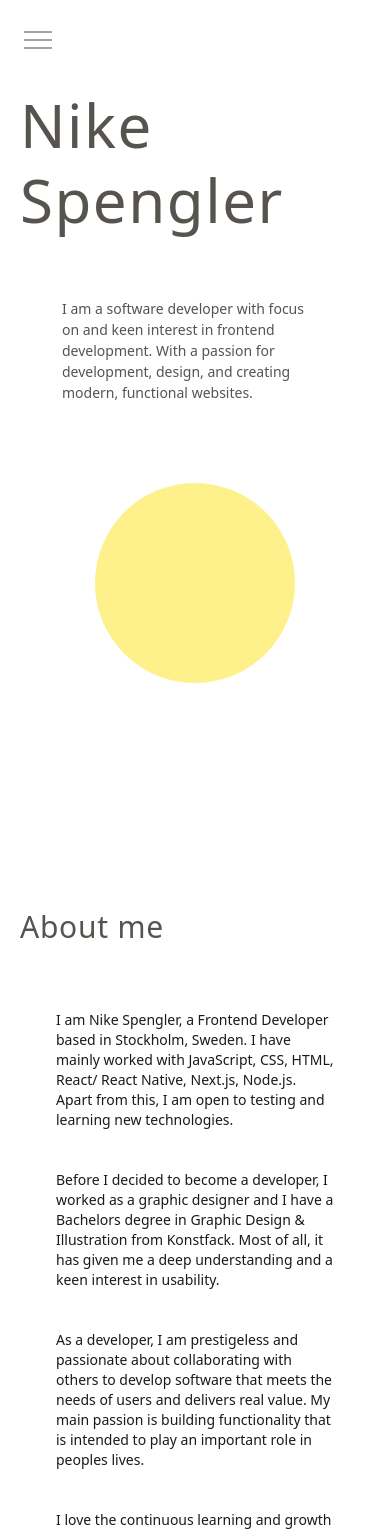
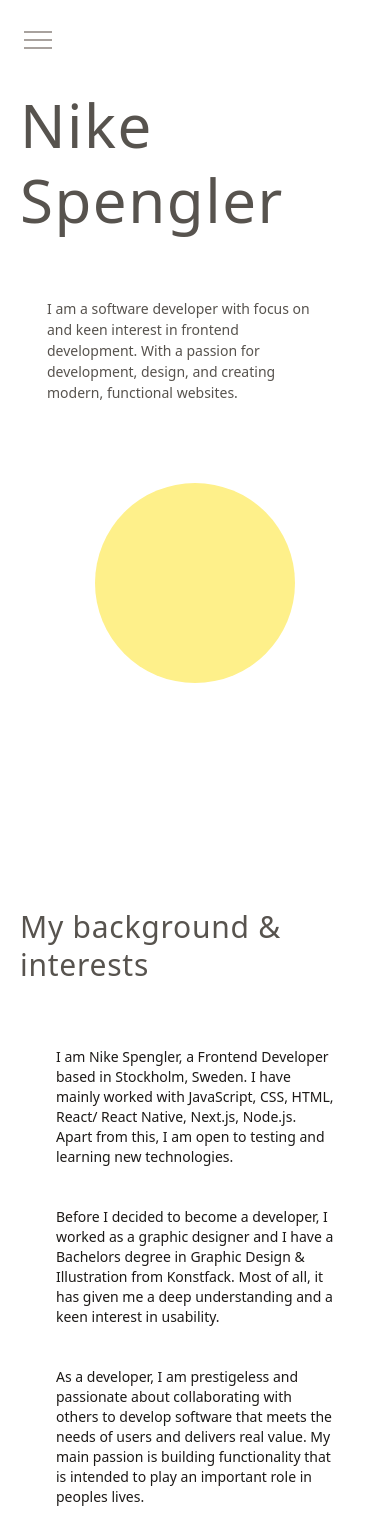
Before and after one commit to NikeSpengler/portfolio, a React (Vite) app in the folder portfolio-vite/: page / in a window 390 px wide. Shown: the top 1532 px of the page. Built offline with nearby package versions, Linux system fonts and the light colour scheme.

Commit message:
style update

```diff
--- a/portfolio-vite/src/components/About.jsx
+++ b/portfolio-vite/src/components/About.jsx
@@ -17,7 +17,7 @@ const About = () => {
                         visible: { opacity: 1, x: 0}
                     }}
                 >
-                <p className="text-[30px] md:text-[40px] font-light text-stone-600 px-[20px] md:pl-[18px] md:pr-[20px] leading-tight tracking-wide">About me</p>
+                <p className="text-[30px] md:text-[40px] font-light text-stone-600 px-[20px] md:pl-[18px] md:pr-[20px] leading-tight tracking-wide">My background & interests</p>
 
             </motion.div>
             </div>
--- a/portfolio-vite/src/components/Intro.css
+++ b/portfolio-vite/src/components/Intro.css
@@ -1,3 +1,7 @@
+
+@import url('https://fonts.googleapis.com/css2?family=Maven+Pro:wght@400..900&display=swap');
+
+
 .intro {
     position: relative;
 }
@@ -9,6 +13,7 @@
 }
 
 .intro-text {
+    font-family: "Maven Pro", sans-serif;
     height: 100%;
     display: flex;
     flex-direction: column;
--- a/portfolio-vite/src/components/Intro.jsx
+++ b/portfolio-vite/src/components/Intro.jsx
@@ -33,7 +33,7 @@ const Intro = () => {
             >
                 <a href="#Contact" className="text-4xl font-light text-left text-stone-400 pb-6 gap-6 md:pb-8 md:text-5xl">Contact me →</a>
             </motion.div> */}
-            <div className='flex md:flex justify-end sm:justify-end mx-auto md:mx-0 pr-4'>
+            <div className='flex md:flex justify-end md:justify-end mx-auto md:mx-0 pr-4'>
                 <motion.div
                 initial="hidden"
                 whileInView="visible"
@@ -44,7 +44,7 @@ const Intro = () => {
                     visible: { opacity: 1, x: 0}
                 }}
                 >
-                    <p className="text-[14px] font-light text-left text-stone-600 pb-20 gap-6 md:pb-8 pt-10 md:pt-20 md:text-left max-w-[250px] md:max-w-[350px]">I am a software developer with focus on and keen interest in frontend development. With a passion for development, design, and creating modern, functional websites. </p>
+                    <p className="text-[14px] text-left justify-end md:justify-end text-stone-600 pb-20 gap-6 md:pb-8 pt-10 md:pt-20 md:text-left max-w-[280px] md:max-w-[350px]">I am a software developer with focus on and keen interest in frontend development. With a passion for development, design, and creating modern, functional websites. </p>
                 </motion.div>
             </div>
 
--- a/portfolio-vite/src/components/Work.jsx
+++ b/portfolio-vite/src/components/Work.jsx
@@ -66,7 +66,7 @@ const Single = ({ item }) => {
     <div ref={ref} className='bg-white md:px-10'>
       <div id="container" className='flex justify-center items-center gap-4 w-full h-full'>
         <div id="wrapper" className='h-full m-auto flex justify-center items-center gap-[50px]
-        flex flex-col justify-center items-center md:max-w-[1366px] md:flex md:flex-row
+         flex-col md:max-w-[1366px] md:flex md:flex-row
         md:justify-center md:justify-items-center'>
           <div id="imgContainer" className='md:flex-1 md:w-6/12 md:pb-[150px] pt-20'>
             <img src={getImageURL (item.img)} alt="" className='w-full h-full object-cover'/>
```
